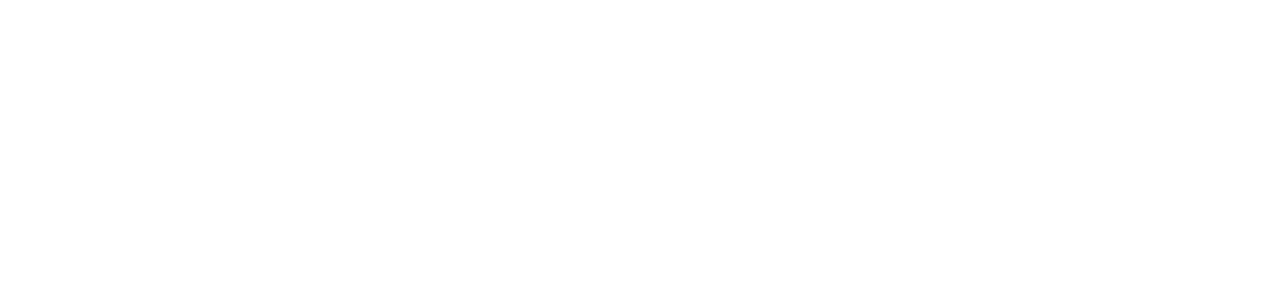
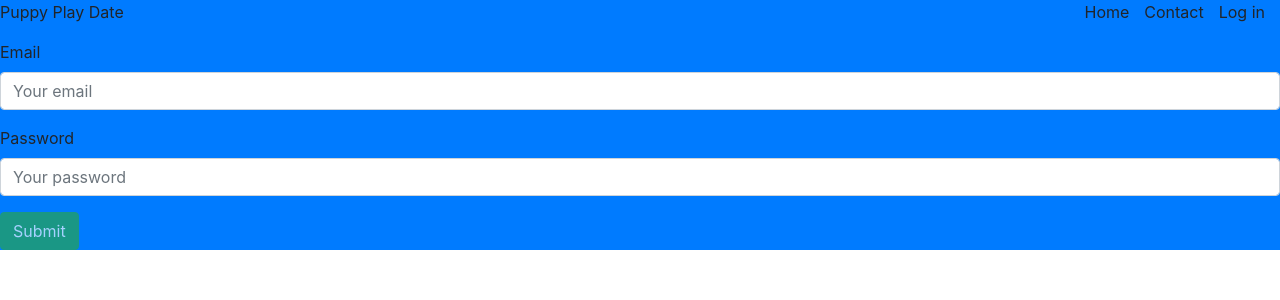
Before and after one commit to treighton/mern-boilerplate, a React (Create React App) app in the folder client/: page /login in a window 1280 px wide. Before the commit this address had no page. Shown: the top 300 px of the page. Built offline with nearby package versions, Linux system fonts and the light colour scheme.

Commit message:
added routes to App.js

```diff
--- a/client/src/App.js
+++ b/client/src/App.js
@@ -2,6 +2,8 @@
 import React from "react";
 import { BrowserRouter as Router, Routes, Route } from "react-router-dom";
 import Home from "./pages/Home";
+import SignupForm from "./components/access/signup";
+import Login from "./components/access/login";
 
 const client = new ApolloClient({
   uri: "/graphql",
@@ -13,10 +15,13 @@
     <ApolloProvider client={client}>
       <Router>
         <div className="flex-column justify-center align-center min-100-vh bg-primary">
+          <Home/>
           <Routes>
             {/* </Routes></Routes> <Route path=“/” element={<Layout />}> */}
             {/* <Route index element={<Home />} />  */}
-            <Route path="/" element={<Home />} />
+            {/* <Route path="/" element={<Home />} /> */}
+            <Route path="/signup" element={<SignupForm />} />
+            <Route path="/login" element={<Login />} />
             {/* <Route path=“about” element={<About />} /> */}
             {/* <Route path=“projects” element={<Projects />} /> */}
             {/* <Route path=“contact” element={<Contact />} /> */}
```
Also changed, not shown: client/src/components/access/index.js (deleted).
